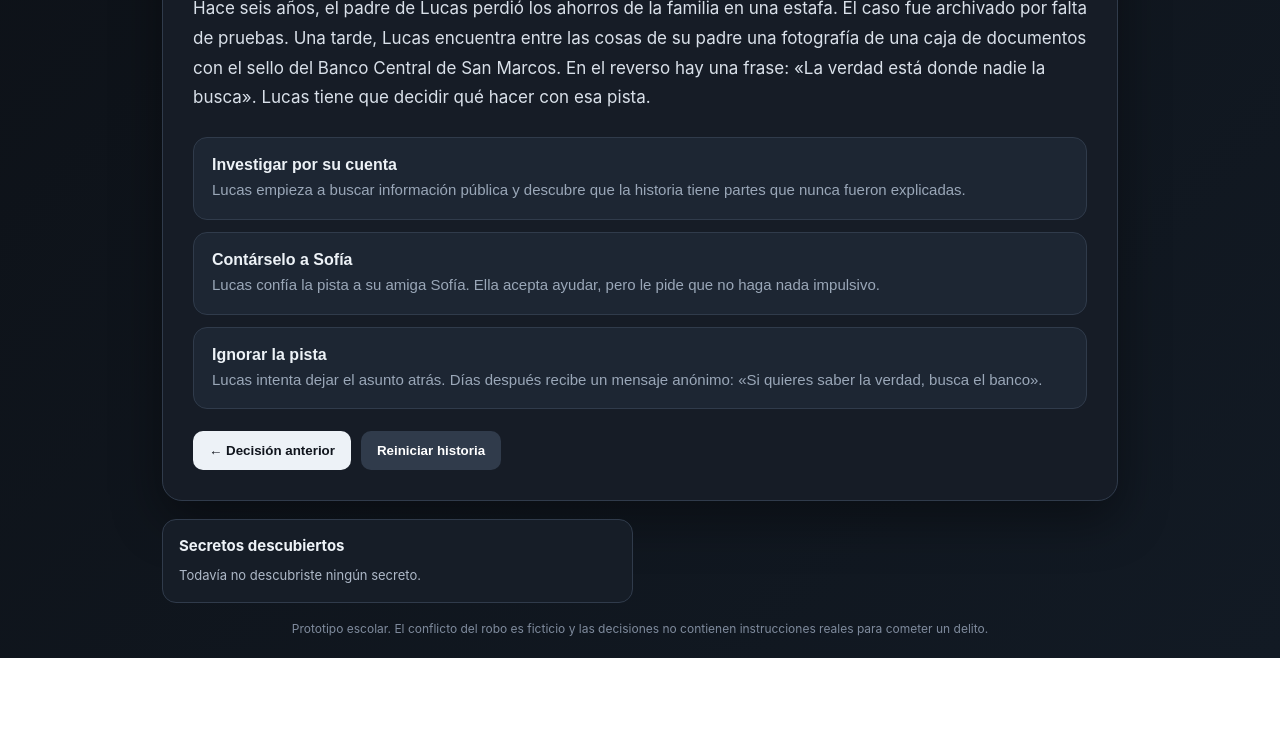
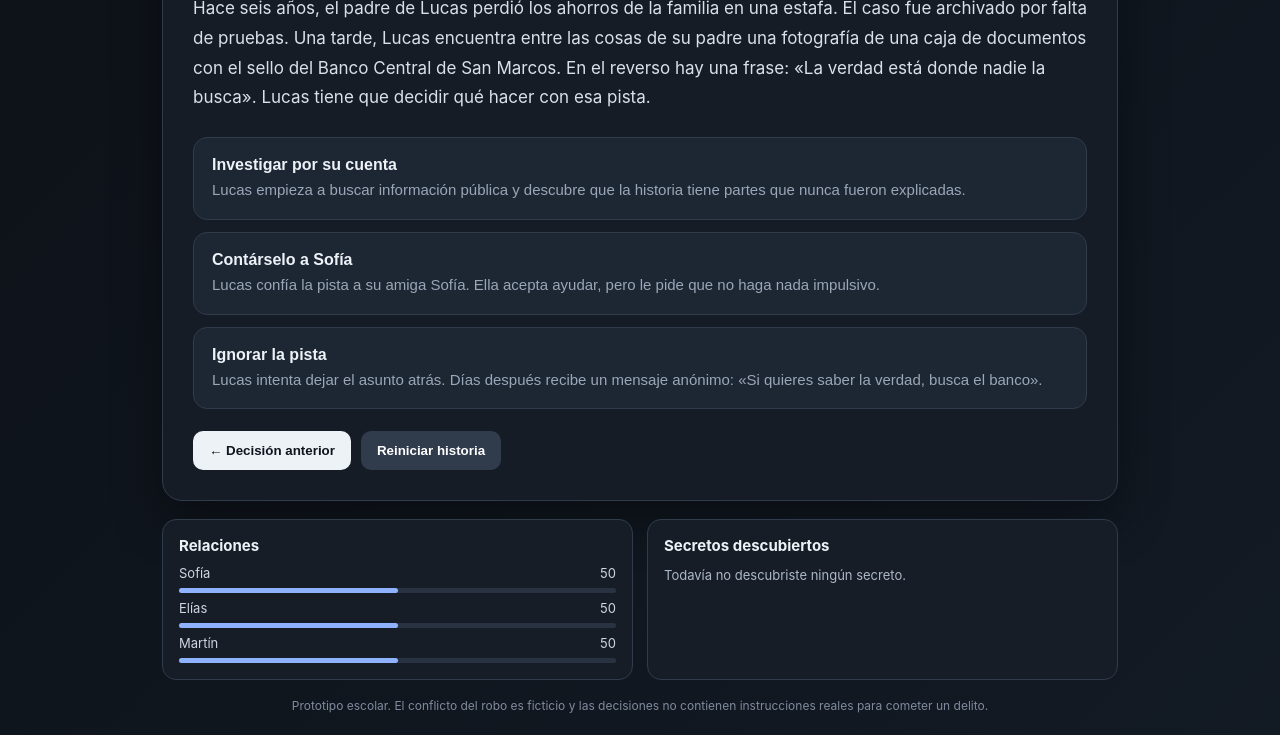
Before and after one commit to THIAGOPRO2400/El-Plan, a plain HTML site: page index.html in a window 1280 px wide. Shown: the part 310-1045 px from the top of the page. Before the commit the page ends 968 px from the top, so only its background shows below. Drawn offline with Linux system fonts and the light colour scheme.

Commit message:
Update index.html

```diff
--- a/index.html
+++ b/index.html
@@ -156,66 +156,27 @@ function apply(changes){
 function render(){
  const nextButton=document.getElementById("continue");
  if(nextButton) nextButton.classList.add("hidden");
-
  const s=scenes[state.current];
-
- // Mostrar u ocultar las relaciones según el momento de la historia
- const boxes=document.querySelectorAll(".box");
- let relationsBox=null;
-
- boxes.forEach(box=>{
-   const title=box.querySelector("h3");
-   if(title && title.textContent.trim()==="Relaciones"){
-     relationsBox=box;
-   }
- });
-
- if(relationsBox){
-   const showRelations=
-     state.current!=="prologo" &&
-     state.current!=="mensaje" &&
-     state.current!=="investigar";
-
-   relationsBox.style.display=showRelations ? "block" : "none";
- }
-
  document.getElementById("kicker").textContent=s.ch;
  document.getElementById("heading").textContent=s.title;
  document.getElementById("text").textContent=s.text;
  document.getElementById("chapter").textContent=s.ch;
  document.getElementById("count").textContent=state.history.length;
-
- document.getElementById("bar").style.width=
-   Math.min(100,state.history.length*9)+"%";
-
- ["sofia","elias","martin"].forEach(x=>{
-   document.getElementById(x).style.width=state.rel[x]+"%";
-   document.getElementById(x+"N").textContent=state.rel[x];
+ document.getElementById("bar").style.width=Math.min(100,state.history.length*9)+"%";
+ ["sofia","elias","martin"].forEach(x=>{document.getElementById(x).style.width=state.rel[x]+"%";document.getElementById(x+"N").textContent=state.rel[x]});
+ const box=document.getElementById("choices");box.innerHTML="";
+ document.getElementById("notice").classList.add("hidden");
+ s.choices.forEach(c=>{
+  const b=document.createElement("button");b.className="choice";
+  b.innerHTML="<b>"+c[0]+"</b><span>"+c[1]+"</span>";
+  b.onclick=()=>choose(c);box.appendChild(b);
  });
-
- const box=document.getElementById("choices");
- box.innerHTML="";
-
- document.getElementById("notice").classList.add("hidden");
-
- s.choices.forEach(c=>{
-   const b=document.createElement("button");
-   b.className="choice";
-   b.innerHTML="<b>"+c[0]+"</b><span>"+c[1]+"</span>";
-   b.onclick=()=>choose(c);
-   box.appendChild(b);
- });
-
  if(!s.choices.length){
-   document.getElementById("bar").style.width="100%";
-   document.getElementById("notice").classList.remove("hidden");
-
-   document.getElementById("notice").innerHTML=
-     "<strong>Historia terminada.</strong> Reinicia para descubrir otro final.";
+  document.getElementById("bar").style.width="100%";
+  document.getElementById("notice").classList.remove("hidden");
+  document.getElementById("notice").innerHTML="<strong>Historia terminada.</strong> Reinicia para descubrir otro final.";
  }
-
- document.getElementById("back").disabled=
-   state.history.length===0;
+ document.getElementById("back").disabled=state.history.length===0;
 }
 function choose(c){
   // Save the current scene and relationships so "back" can undo the decision.
```
